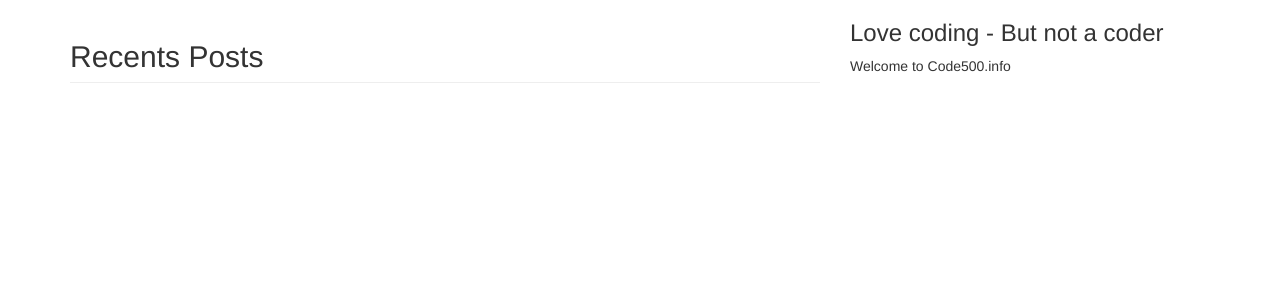
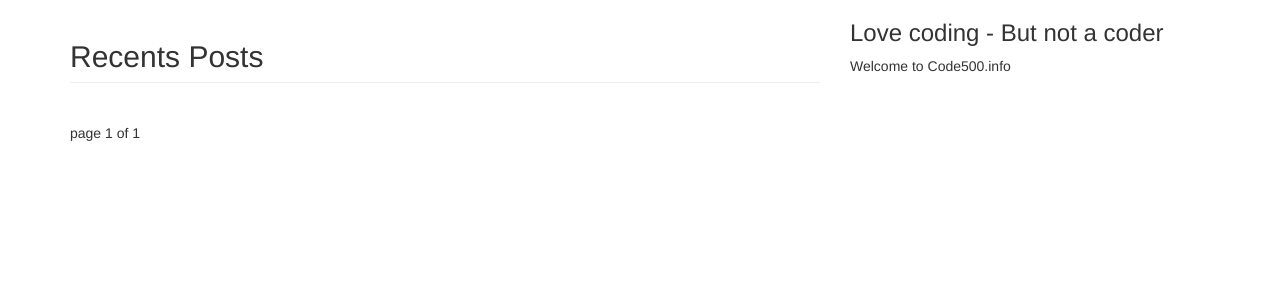
Before and after one commit to Jbdealord/code500search, a Django app: page / in a window 1280 px wide. Shown: the top 300 px of the page. Run offline with Django 3.2, Linux system fonts and the light colour scheme; data that the repository does not hold is empty; some libraries are stand-ins or nearby versions.

Commit message:
add paging, change timezone

```diff
--- a/blog/templates/blog/post/list.html
+++ b/blog/templates/blog/post/list.html
@@ -9,5 +9,5 @@
         <p class="small">Published {{ post.publish }} by {{ post.author }}</p>
         <p>{{ post.body|truncatewords:25|linebreaks }}</p>
     {% endfor %}
-
+    {% include "pagination.html" with page=posts %}
 {% endblock %}
--- /dev/null
+++ b/blog/templates/pagination.html
@@ -0,0 +1,16 @@
+<div class="container">
+    <div class="row">
+	    <span class="pagination">
+	        {% if page.has_previous %}
+	            <a href="?page={{ page.previous_page_number }}">previous</a>
+	        {% endif %}
+
+	    <span class="active">
+	          page {{ page.number }} of {{ page.paginator.num_pages }}
+	      </span>
+	    {% if page.has_next %}
+	        <a href="?page={{ page.next_page_number }}">next</a>
+	    {% endif %}
+	    </span>
+	</div>
+</div>
--- a/blog/views.py
+++ b/blog/views.py
@@ -1,8 +1,17 @@
 from django.shortcuts import render, get_object_or_404
+from django.core.paginator import Paginator, EmptyPage, PageNotAnInteger
 from .models import Post
 
 def post_list_view(request):
-    posts = Post.published.all()
+    list_objects = Post.published.all()
+    paginator = Paginator(list_objects, 10)
+    page = request.GET.get('page')
+    try:
+        posts = paginator.page(page)
+    except PageNotAnInteger:
+        posts = paginator.page(1)
+    except EmptyPage:
+        posts = paginator.page(paginator.num_pages)
     return render(request, 'blog/post/list.html', {'posts': posts})
 
 def post_detail_view(request, year, month, day, post):
--- a/code500web/settings.py
+++ b/code500web/settings.py
@@ -106,7 +106,7 @@ AUTH_PASSWORD_VALIDATORS = [
 
 LANGUAGE_CODE = 'en-us'
 
-TIME_ZONE = 'UTC'
+TIME_ZONE = 'Asia/Ho_Chi_Minh'
 
 USE_I18N = True
 
```
